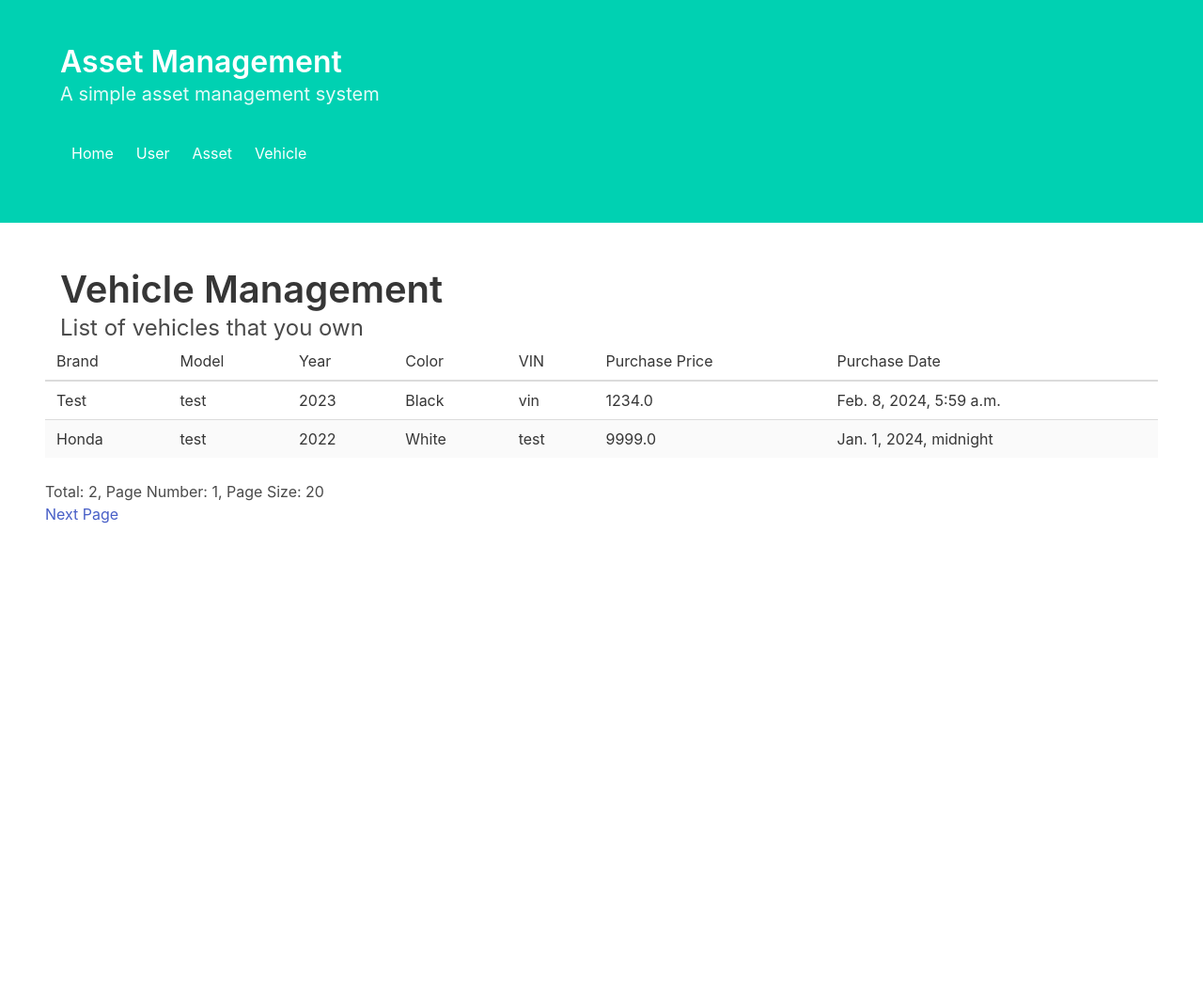
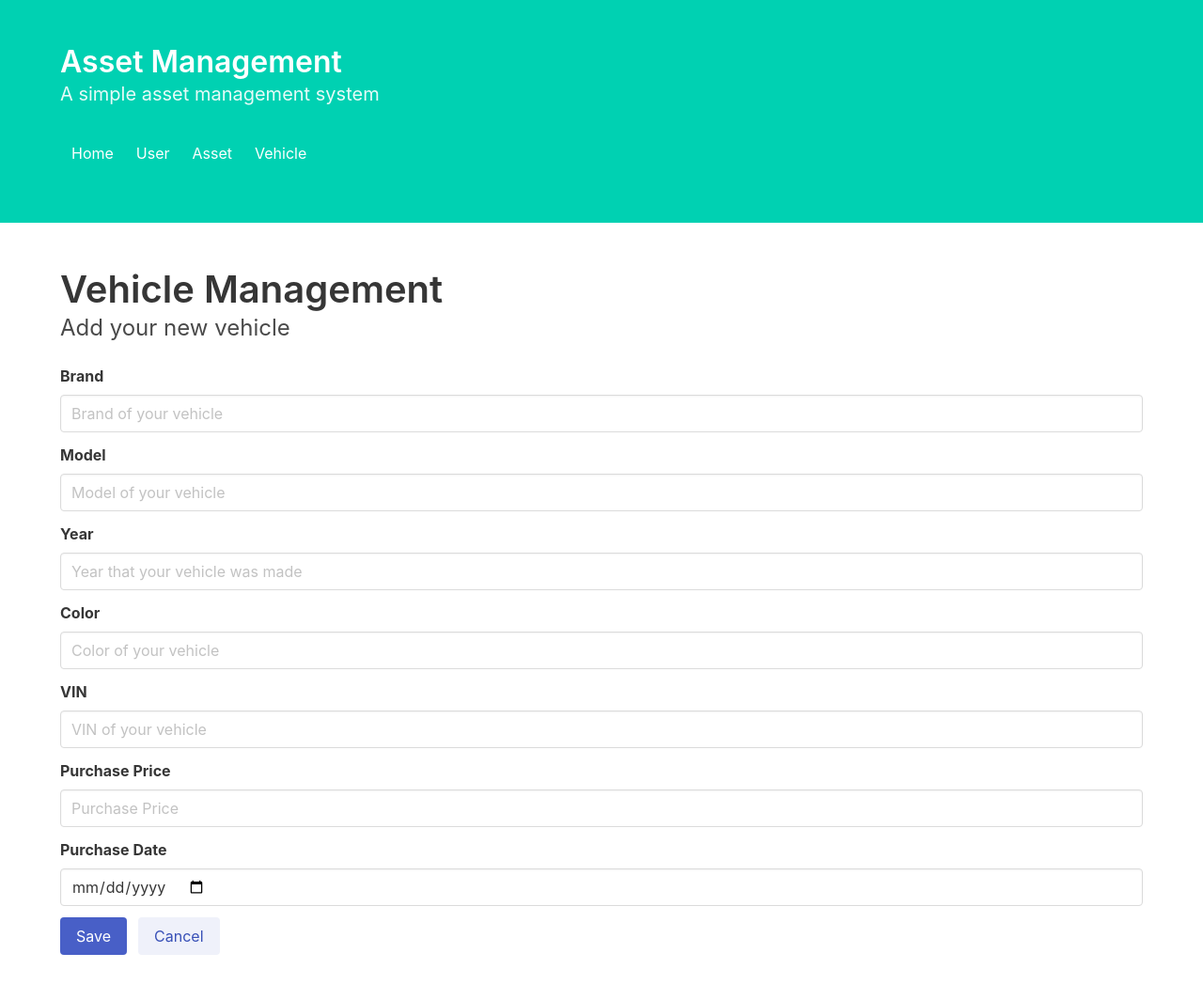
Before and after one commit to SilencePaul/4FD3-Project, a Django app: page /vehicle?vt=detail in a window 1280 px wide. Shown: the whole page at 94% size. Before the commit the page ends 557 px from the top, so only its background shows below. Run offline with Django 5.2, Linux system fonts and the light colour scheme; data comes from the database, SQL or seed files in the repository; both versions use the stored data as it was after the commit; some libraries are stand-ins or nearby versions.

Commit message:
add save view for vehicle

```diff
--- a/aerc_project/aerc_website/templates/asset/index.html
+++ b/aerc_project/aerc_website/templates/asset/index.html
@@ -45,7 +45,6 @@
             <div class="container">
                 <h2 class="title is-2">Asset Management</h2>
                 <p class="subtitle is-4">List of current asset that you own</p>
-            </div>
                 <div class="table-container">
                     <table class="table is-striped is-hoverable is-fullwidth">
                         <thead>
@@ -75,6 +74,7 @@
                     <a href="?size=20&page={{ pageNext }}">Next Page</a>
                     {% endif %}
                 </div>
+            </div>
         </section>
     </main>
 </body>
--- a/aerc_project/aerc_website/templates/user/index.html
+++ b/aerc_project/aerc_website/templates/user/index.html
@@ -45,7 +45,6 @@
             <div class="container">
                 <h2 class="title is-2">User Management</h2>
                 <p class="subtitle is-4">List of accessible users</p>
-            </div>
                 <div class="table-container">
                     <table class="table is-striped is-hoverable is-fullwidth">
                         <thead>
@@ -84,6 +83,7 @@
                     <a href="?size=20&page={{ pageNext }}">Next Page</a>
                     {% endif %}
                 </div>
+            </div>
         </section>
     </main>
 </body>
--- /dev/null
+++ b/aerc_project/aerc_website/templates/vehicle/detail.html
@@ -0,0 +1,118 @@
+<!DOCTYPE html>
+{% load static %}
+<html lang="en">
+<head>
+    <meta charset="UTF-8">
+    <meta content="width=device-width, initial-scale=1.0" name="viewport">
+    <title>Asset Management</title>
+    <link href="https://cdn.jsdelivr.net/npm/bulma@0.9.4/css/bulma.min.css" rel="stylesheet">
+    <script crossorigin="anonymous" src="https://kit.fontawesome.com/8ae1e5da46.js"></script>
+    <link href="{% static 'css/styles.css' %}" rel="stylesheet">
+</head>
+<body>
+<main>
+    <section class="hero is-primary">
+        <div class="hero-body">
+            <div class="container">
+                <h1 class="title">
+                    Asset Management
+                </h1>
+                <h2 class="subtitle">
+                    A simple asset management system
+                </h2>
+                <nav aria-label="main navigation" class="navbar" role="navigation">
+                    <div class="navbar-menu" id="navbarBasicExample">
+                        <div class="navbar-start">
+                            <a class="navbar-item" href="/">
+                                Home
+                            </a>
+                            <a class="navbar-item" href="/user">
+                                User
+                            </a>
+                            <a class="navbar-item" href="/asset">
+                                Asset
+                            </a>
+                            <a class="navbar-item" href="/vehicle">
+                                Vehicle
+                            </a>
+                        </div>
+                    </div>
+                </nav>
+            </div>
+        </div>
+    </section>
+    <section class="section">
+        <div class="container">
+            <h2 class="title is-2">Vehicle Management</h2>
+            <p class="subtitle is-4">
+                {% if id > 0 %}
+                Edit your vehicle
+                {% else %}
+                Add your new vehicle
+                {% endif %}
+            </p>
+            <form action="vehicle" method="post">
+                <input name="id" type="hidden" value="{% if data.id > 0 %}{{ data.id }}{% else %}0{% endif %}">
+                <div class="field">
+                    <label class="label">Brand</label>
+                    <div class="control">
+                        <input class="input" name="brand" placeholder="Brand of your vehicle" type="text"
+                               value="{{data.brand}}">
+                    </div>
+                </div>
+                <div class="field">
+                    <label class="label">Model</label>
+                    <div class="control">
+                        <input class="input" name="model" placeholder="Model of your vehicle" type="text"
+                               value="{{data.model}}">
+                    </div>
+                </div>
+                <div class="field">
+                    <label class="label">Year</label>
+                    <div class="control">
+                        <input class="input" name="year" placeholder="Year that your vehicle was made" type="text"
+                               value="{{data.year}}">
+                    </div>
+                </div>
+                <div class="field">
+                    <label class="label">Color</label>
+                    <div class="control">
+                        <input class="input" name="color" placeholder="Color of your vehicle" type="text"
+                               value="{{data.color}}">
+                    </div>
+                </div>
+                <div class="field">
+                    <label class="label">VIN</label>
+                    <div class="control">
+                        <input class="input" name="VIN" placeholder="VIN of your vehicle" type="text"
+                               value="{{data.VIN}}">
+                    </div>
+                </div>
+                <div class="field">
+                    <label class="label">Purchase Price</label>
+                    <div class="control">
+                        <input class="input" name="purchase_price" placeholder="Purchase Price" type="text"
+                               value="{{data.purchase_price}}">
+                    </div>
+                </div>
+                <div class="field">
+                    <label class="label">Purchase Date</label>
+                    <div class="control">
+                        <input class="input" name="purchase_date" placeholder="Purchase Date" type="date"
+                               value="{{data.purchase_date|date:'Y-m-d'}}">
+                    </div>
+                </div>
+                <div class="field is-grouped">
+                    <div class="control">
+                        <input class="button is-link" type="submit" value="Save"/>
+                    </div>
+                    <div class="control">
+                        <a class="button is-link is-light" href="?vt=list">Cancel</a>
+                    </div>
+                </div>
+            </form>
+        </div>
+    </section>
+</main>
+</body>
+</html>
--- a/aerc_project/aerc_website/templates/vehicle/index.html
+++ b/aerc_project/aerc_website/templates/vehicle/index.html
@@ -45,7 +45,6 @@
             <div class="container">
                 <h2 class="title is-2">Vehicle Management</h2>
                 <p class="subtitle is-4">List of vehicles that you own</p>
-            </div>
                 <div class="table-container">
                     <table class="table is-striped is-hoverable is-fullwidth">
                         <thead>
@@ -57,6 +56,9 @@
                                 <td>VIN</td>
                                 <td>Purchase Price</td>
                                 <td>Purchase Date</td>
+                                <td>
+                                    <a href="?vt=detail">Add</a>
+                                </td>
                             </tr>
                         </thead>
                         <tbody>
@@ -68,7 +70,10 @@
                                     <td>{{ x.color }}</td>
                                     <td>{{ x.VIN }}</td>
                                     <td>{{ x.purchase_price }}</td>
-                                <td>{{ x.purchase_date }}</td>
+                                    <td>{{ x.purchase_date|date:'Y-m-d' }}</td>
+                                    <td>
+                                        <a href="?vt=detail&id={{ x.id }}">Edit</a>
+                                    </td>
                                 </tr>
                             {% endfor %}
                         </tbody>
@@ -85,6 +90,7 @@
                     <a href="?size=20&page={{ pageNext }}">Next Page</a>
                     {% endif %}
                 </div>
+            </div>
         </section>
     </main>
 </body>
--- a/aerc_project/aerc_website/views.py
+++ b/aerc_project/aerc_website/views.py
@@ -1,6 +1,12 @@
-from django.shortcuts import render
+from django.shortcuts import render, redirect
 from django.http import HttpResponse
 from .models import Vehicle, User, Asset, AssetType
+from enum import Enum, auto
+from django.views.decorators.csrf import csrf_protect, csrf_exempt
+
+class VIEWTYPE(Enum):
+    list = auto()
+    detail = auto()
 
 # Create your views here.
 
@@ -20,22 +26,44 @@ def index(request):
     else:
         return render(request, 'index.html')
 
+@csrf_exempt
 def vehicle(request):
     context = {}
     if request.method == "GET":
-        total = Vehicle.objects.count()
-        size = int(request.GET.get('size', 20))
-        page = int(request.GET.get('page', 1))
-        data = Vehicle.objects.all()[(page-1)*size:page*size]
-        context['total'] = total
-        context['size'] = size
-        context['page'] = page
-        context['data'] = data
-        context['hasPrev'] = page > 1
-        context['hasNext'] = page * size + len(data) != total
-        context['pagePrev'] = page - 1
-        context['pageNext'] = page + 1
-        return render(request, 'vehicle/index.html', context)
+        viewtype = request.GET.get('vt', 'list')
+        if VIEWTYPE[viewtype] is VIEWTYPE.list:
+            total = Vehicle.objects.count()
+            size = int(request.GET.get('size', 20))
+            page = int(request.GET.get('page', 1))
+            data = Vehicle.objects.all()[(page-1)*size:page*size]
+            context['total'] = total
+            context['size'] = size
+            context['page'] = page
+            context['data'] = data
+            context['hasPrev'] = page > 1
+            context['hasNext'] = page * size + len(data) != total
+            context['pagePrev'] = page - 1
+            context['pageNext'] = page + 1
+            return render(request, 'vehicle/index.html', context)
+        elif VIEWTYPE[viewtype] is VIEWTYPE.detail:
+            id = int(request.GET.get('id', 0))
+            context['id'] = id
+            if id > 0:
+                context['data'] = Vehicle.objects.get(id=id)
+            return render(request, 'vehicle/detail.html', context)
+    if request.method == "POST":
+        vehicleAsset = Asset.objects.get(category='V')
+        id = int(request.POST.get('id', 0))
+        brand = request.POST.get('brand', "")
+        model = request.POST.get('model', "")
+        year = request.POST.get('year', "")
+        color = request.POST.get('color', "")
+        VIN = request.POST.get('VIN', "")
+        purchase_price = request.POST.get('purchase_price', "")
+        purchase_date = request.POST.get('purchase_date', "")
+        a = Vehicle(asset_id=vehicleAsset.id, id=id, brand=brand, model=model, year=year, color=color, VIN=VIN, purchase_price=purchase_price, purchase_date=purchase_date)
+        a.save()
+        return redirect('vehicle')
 
 def user(request):
     context = {}
```
Also changed, not shown: aerc_project/db.sqlite3. Lines whose indentation alone changed are shown as unchanged.
